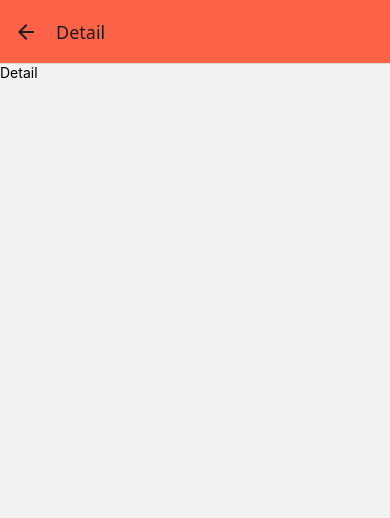
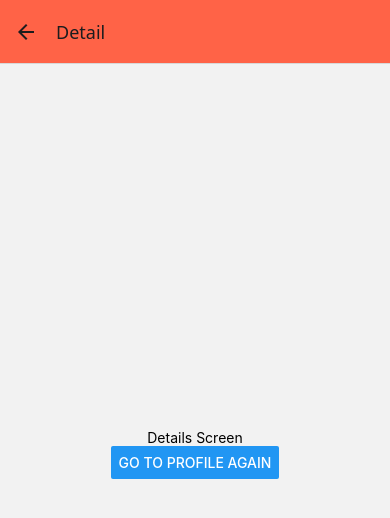
Before and after one commit to alikahfi275/testCICD, a React Native app: screen /Detail in a window 390 px wide. Shown: the top 518 px of the page. Built offline with nearby package versions, Linux system fonts and the light colour scheme.

Commit message:
Learn Navigation

```diff
--- a/src/Detail.tsx
+++ b/src/Detail.tsx
@@ -1,12 +1,17 @@
-import {View, Text} from 'react-native';
+import {View, Text, Button} from 'react-native';
 import React from 'react';
+import {useNavigation} from '@react-navigation/native';
 
-const Detail = (props: any) => {
-  console.log(props);
+const Detail = () => {
+  const navigation: any = useNavigation();
 
   return (
-    <View>
-      <Text>Detail</Text>
+    <View style={{flex: 1, alignItems: 'center', justifyContent: 'center'}}>
+      <Text>Details Screen</Text>
+      <Button
+        title="Go to Profile again"
+        onPress={() => navigation.push('Detail')}
+      />
     </View>
   );
 };
```
